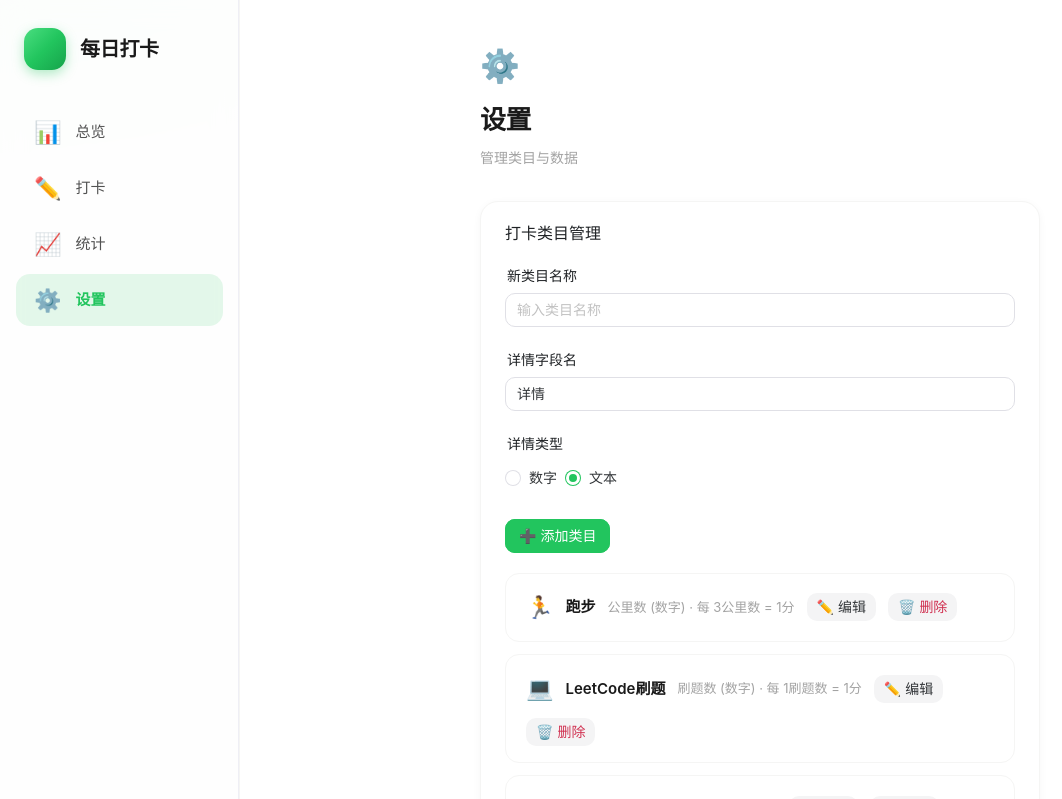
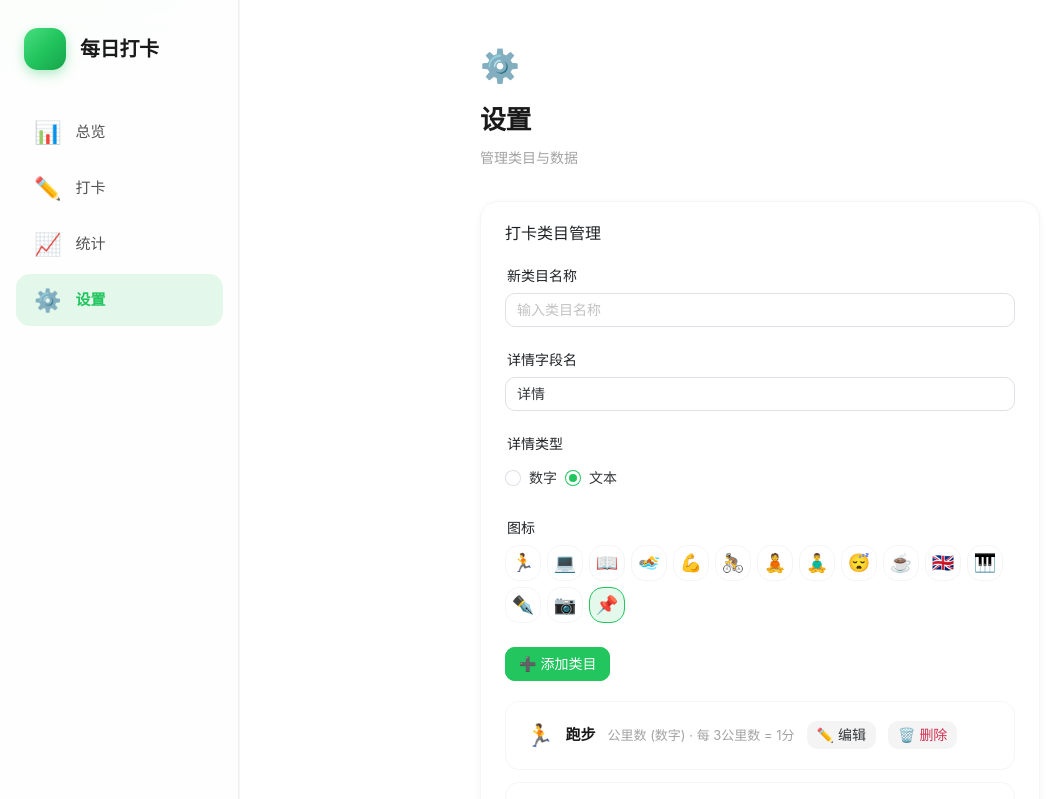
Before and after one commit to mhhong-fe/one-tool, a Vue app: page /settings in a window 1280 px wide. Shown: the top 799 px of the page, without its empty margins (0-1062 px from the left). Built offline with nearby package versions, Linux system fonts and the light colour scheme.

Commit message:
feat: 图标

```diff
--- a/src/components/icons/index.js
+++ b/src/components/icons/index.js
@@ -1,5 +1,6 @@
 /** UTF-8 图标映射 */
 export const icons = {
+  // 导航 / 操作
   Dashboard: '📊',
   Write: '✏️',
   ChartLine: '📈',
@@ -12,11 +13,42 @@ export const icons = {
   CheckOne: '✅',
   Info: '⚠️',
   Trophy: '🏆',
+  // 类目
   RunLeft: '🏃',
   Code: '💻',
   Book: '📖',
+  Swim: '🏊',
+  Gym: '💪',
+  Bike: '🚴',
+  Yoga: '🧘',
+  Sleep: '😴',
+  Meditate: '🧘‍♂️',
+  Coffee: '☕',
+  English: '🇬🇧',
+  Piano: '🎹',
+  Pen: '✒️',
+  Camera: '📷',
   ActivitySource: '📌',
 }
+
+/** 类目可选图标（用于新建/编辑时选择） */
+export const categoryIcons = [
+  { key: 'RunLeft', emoji: '🏃', label: '跑步' },
+  { key: 'Code', emoji: '💻', label: '刷题' },
+  { key: 'Book', emoji: '📖', label: '读书' },
+  { key: 'Swim', emoji: '🏊', label: '游泳' },
+  { key: 'Gym', emoji: '💪', label: '健身' },
+  { key: 'Bike', emoji: '🚴', label: '骑行' },
+  { key: 'Yoga', emoji: '🧘', label: '瑜伽' },
+  { key: 'Meditate', emoji: '🧘‍♂️', label: '冥想' },
+  { key: 'Sleep', emoji: '😴', label: '早睡' },
+  { key: 'Coffee', emoji: '☕', label: '早起' },
+  { key: 'English', emoji: '🇬🇧', label: '英语' },
+  { key: 'Piano', emoji: '🎹', label: '练琴' },
+  { key: 'Pen', emoji: '✒️', label: '写作' },
+  { key: 'Camera', emoji: '📷', label: '摄影' },
+  { key: 'ActivitySource', emoji: '📌', label: '其他' },
+]
 
 export function getIcon(name) {
   return icons[name] || icons.ActivitySource
--- a/src/views/CheckIn.vue
+++ b/src/views/CheckIn.vue
@@ -16,7 +16,10 @@ const detail = ref('')
 const todayStr = computed(() => getTodayStr())
 
 const categoryOptions = computed(() =>
-  categories.value.map((c) => ({ label: c.name, value: c.id }))
+  categories.value.map((c) => ({
+    label: `${getIcon(c.icon || 'ActivitySource')} ${c.name}`,
+    value: c.id,
+  }))
 )
 
 const selectedCategory = computed(() =>
--- a/src/views/Settings.vue
+++ b/src/views/Settings.vue
@@ -17,7 +17,7 @@ import { useCategories } from '../composables/useCategories'
 import { useRecords } from '../composables/useRecords'
 import { storage } from '../utils/storage'
 import { dayjs } from '../utils/date'
-import { getIcon } from '../components/icons'
+import { getIcon, categoryIcons } from '../components/icons'
 
 const message = useMessage()
 const dialog = useDialog()
@@ -28,11 +28,13 @@ const newName = ref('')
 const newDetailLabel = ref('详情')
 const newDetailType = ref('text')
 const newUnitsPerScore = ref(1)
+const newIcon = ref('ActivitySource')
 const editingId = ref(null)
 const editingName = ref('')
 const editingDetailLabel = ref('')
 const editingDetailType = ref('text')
 const editingUnitsPerScore = ref(1)
+const editingIcon = ref('ActivitySource')
 
 onMounted(() => {
   loadCategories()
@@ -46,12 +48,13 @@ function handleAddCategory() {
     return
   }
   const unitsPerScore = newDetailType.value === 'number' ? Math.max(0.01, Number(newUnitsPerScore.value) || 1) : 1
-  add(name, newDetailLabel.value || '详情', newDetailType.value, 'ActivitySource', 'category-custom', unitsPerScore)
+  add(name, newDetailLabel.value || '详情', newDetailType.value, newIcon.value, 'category-custom', unitsPerScore)
   message.success('添加成功')
   newName.value = ''
   newDetailLabel.value = '详情'
   newDetailType.value = 'text'
   newUnitsPerScore.value = 1
+  newIcon.value = 'ActivitySource'
 }
 
 function startEdit(c) {
@@ -60,6 +63,7 @@ function startEdit(c) {
   editingDetailLabel.value = c.detailLabel || '详情'
   editingDetailType.value = c.detailType || 'text'
   editingUnitsPerScore.value = c.unitsPerScore ?? 1
+  editingIcon.value = c.icon || 'ActivitySource'
 }
 
 function saveEdit() {
@@ -75,6 +79,7 @@ function saveEdit() {
     detailLabel: editingDetailLabel.value || '详情',
     detailType: editingDetailType.value || 'text',
     unitsPerScore,
+    icon: editingIcon.value,
   })
   message.success('已保存')
   editingId.value = null
@@ -179,6 +184,21 @@ function handleClearData() {
           />
           <span class="form-hint">每 {{ newUnitsPerScore || 1 }} {{ newDetailLabel || '单位' }} = 1 分</span>
         </NFormItem>
+        <NFormItem label="图标">
+          <div class="icon-picker">
+            <button
+              v-for="opt in categoryIcons"
+              :key="opt.key"
+              type="button"
+              class="icon-option"
+              :class="{ active: newIcon === opt.key }"
+              :title="opt.label"
+              @click="newIcon = opt.key"
+            >
+              {{ opt.emoji }}
+            </button>
+          </div>
+        </NFormItem>
         <NButton type="primary" @click="handleAddCategory">
           <span class="btn-with-icon">{{ getIcon('Add') }} 添加类目</span>
         </NButton>
@@ -187,6 +207,19 @@ function handleClearData() {
       <ul class="category-list">
         <li v-for="c in categories" :key="c.id" class="category-item">
           <template v-if="editingId === c.id">
+            <div class="icon-picker inline">
+              <button
+                v-for="opt in categoryIcons"
+                :key="opt.key"
+                type="button"
+                class="icon-option small"
+                :class="{ active: editingIcon === opt.key }"
+                :title="opt.label"
+                @click="editingIcon = opt.key"
+              >
+                {{ opt.emoji }}
+              </button>
+            </div>
             <NInput v-model:value="editingName" size="small" placeholder="名称" />
             <NInput v-model:value="editingDetailLabel" size="small" placeholder="详情标签" />
             <NRadioGroup v-model:value="editingDetailType" size="small">
@@ -206,7 +239,7 @@ function handleClearData() {
             <NButton size="small" secondary @click="cancelEdit">取消</NButton>
           </template>
           <template v-else>
-            <span v-if="c.icon" class="cat-icon">{{ getIcon(c.icon) }}</span>
+            <span class="cat-icon">{{ getIcon(c.icon || 'ActivitySource') }}</span>
             <span class="cat-name">{{ c.name }}</span>
             <span class="cat-meta">
               {{ c.detailLabel }} ({{ c.detailType === 'number' ? '数字' : '文本' }})
@@ -357,6 +390,44 @@ function handleClearData() {
   width: 90px;
 }
 
+.icon-picker {
+  display: flex;
+  flex-wrap: wrap;
+  gap: 6px;
+}
+
+.icon-picker.inline {
+  flex-shrink: 0;
+}
+
+.icon-option {
+  width: 36px;
+  height: 36px;
+  padding: 0;
+  border: 1px solid var(--border-soft);
+  border-radius: var(--radius-md);
+  background: var(--bg-card);
+  font-size: 18px;
+  cursor: pointer;
+  transition: all 0.2s;
+}
+
+.icon-option:hover {
+  border-color: var(--primary-color);
+  background: var(--bg-soft);
+}
+
+.icon-option.active {
+  border-color: var(--primary-color);
+  background: var(--primary-soft);
+}
+
+.icon-option.small {
+  width: 28px;
+  height: 28px;
+  font-size: 14px;
+}
+
 .hidden-input {
   position: absolute;
   width: 0;
```
Also changed, not shown: 1 other file (tests, documents, lock files or other folders).
